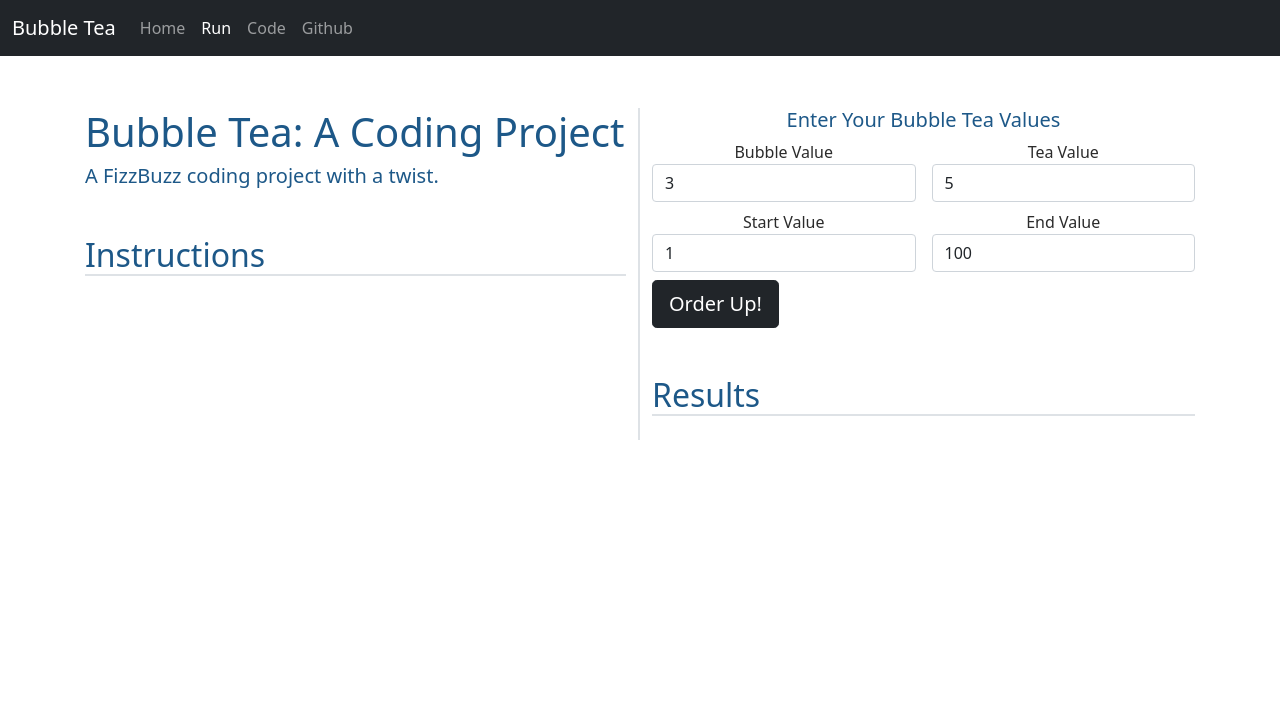
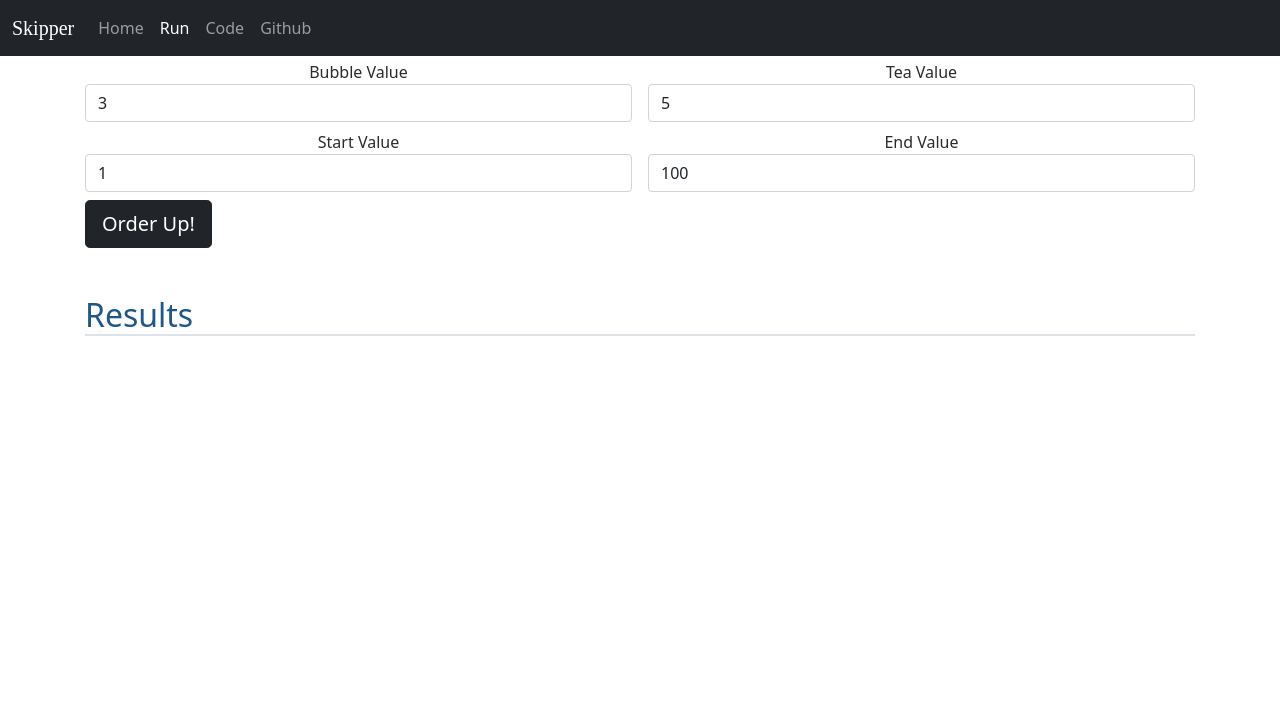
Before and after one commit to MikeLoerop/Javascript_Skipper, a plain HTML site: page app.html in a window 1280 px wide. Shown: the top 712 px of the page. Drawn offline with nearby package versions, Linux system fonts and the light colour scheme.

Commit message:
Update to Skipper text and logo

```diff
--- a/app.html
+++ b/app.html
@@ -2,7 +2,7 @@
 <html lang="en" class="h-100">
 
     <head>
-        <title>Bubble Tea: A Coding Project By Michael Loerop</title>
+        <title>Skipper: A Coding Project By Michael Loerop</title>
         <link rel="icon" type="image/x-icon" href="/img/Mike-Loerop-Logo-Favicon.png">
         <!-- Required meta tags -->
         <meta charset="utf-8">
@@ -30,7 +30,7 @@
 <!-- Navbar -->
 <nav class="navbar navbar-expand-md navbar-dark fixed-top bg-dark">
     <div class="container-fluid">
-        <a class="navbar-brand" href="index.html">Bubble Tea</a>
+        <a class="navbar-brand font-lora" href="index.html">Skipper</a>
         <button class="navbar-toggler" type="button" data-bs-toggle="collapse" data-bs-target="#navbarCollapse"
             aria-controls="navbarCollapse" aria-expanded="false" aria-label="Toggle navigation">
             <span class="navbar-toggler-icon"></span>
@@ -48,7 +48,7 @@
                 </li>
 
                 <li class="nav-item">
-                    <a class="nav-link" href="https://github.com/MikeLoerop/Javascript_BubbleTea" target="_blank" >Github</a>
+                    <a class="nav-link" href="https://github.com/MikeLoerop/Javascript_Skipper" target="_blank" >Github</a>
                 </li>
             </ul>
         </div>
@@ -58,16 +58,7 @@
     <!-- Main-->
     <main class="flex-shrink-0">
        <div class="container">
-        <div class="row row-cols-1 row-cols-lg-2 mt-5">
-            <div class="col border-end border-2">
-                 <h1 class="">Bubble Tea: A Coding Project</h1>
-                 <h4 class="lead">A FizzBuzz coding project with a twist.</h2>
 
-                 <h2 class="mt-5 border-bottom border-2">Instructions</h2>
-             </div>
-            <div class="col">
-                <div>
-                    <h5 class="text-center">Enter Your Bubble Tea Values</h5>
                     <form class="row gy-2 gx-3"action="">
                          <div class="col-6">
                              <div class="text-center">Bubble Value</div>
--- a/css/site.css
+++ b/css/site.css
@@ -15,6 +15,10 @@ nav{
 
 footer{
     background-color: var(--dark-color);
+}
+
+.font-lora{
+    font-family: 'Lora', serif;
 }
 
 
```
Also changed, not shown: code.html (+3 -3 lines), index.html (+11 -6 lines), img/Boba-Tea-Logo.gif (deleted), img/Bubble-Tea-Logo.gif (deleted), img/MIirror-Logo.gif (deleted), img/Skipper-Loan-Calc-Logo.png (added).
